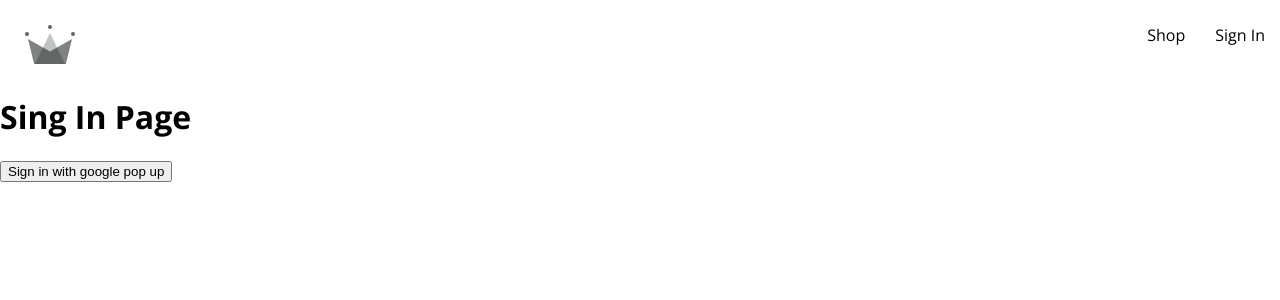
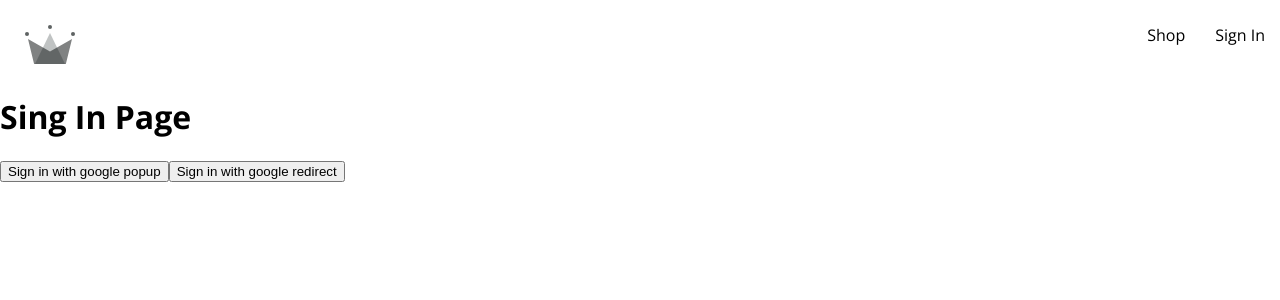
Before and after one commit to emonimran/crown-clothing, a React (Vite) app: page /sign-in in a window 1280 px wide. Shown: the top 300 px of the page. Built offline with nearby package versions, Linux system fonts and the light colour scheme.

Commit message:
signin with redirect added

```diff
--- a/index.html
+++ b/index.html
@@ -10,7 +10,7 @@
       href="https://fonts.googleapis.com/css2?family=Open+Sans:wght@300;400;500;600;700;800&display=swap"
       rel="stylesheet"
     />
-    <title>Vite + React</title>
+    <title>Crown Clothing</title>
   </head>
   <body>
     <div id="root"></div>
--- a/src/routes/sign-in/sign-in.component.jsx
+++ b/src/routes/sign-in/sign-in.component.jsx
@@ -1,18 +1,37 @@
+import { useEffect } from "react";
+import { getRedirectResult } from "firebase/auth";
+
 import {
+  auth,
   signInWithGooglePopup,
+  signInWithGoogleRedirect,
   createUserDocumentFromAuth,
 } from "../../utils/firebase/firebase.utils";
 
 const SignIn = () => {
+  useEffect(() => {
+    const handleRedirectResult = async () => {
+      const response = await getRedirectResult(auth);
+      if (response) {
+        await createUserDocumentFromAuth(response.user);
+      }
+    };
+
+    handleRedirectResult();
+  }, []);
+
   const logGoogleUser = async () => {
     const { user } = await signInWithGooglePopup();
-    createUserDocumentFromAuth(user);
-    console.log(user);
+    await createUserDocumentFromAuth(user);
   };
+
   return (
     <div>
       <h1>Sing In Page</h1>
-      <button onClick={logGoogleUser}>Sign in with google pop up</button>
+      <button onClick={logGoogleUser}>Sign in with google popup</button>
+      <button onClick={signInWithGoogleRedirect}>
+        Sign in with google redirect
+      </button>
     </div>
   );
 };
--- a/src/utils/firebase/firebase.utils.js
+++ b/src/utils/firebase/firebase.utils.js
@@ -19,14 +19,15 @@
 
 const firebaseApp = initializeApp(firebaseConfig);
 
-const provider = new GoogleAuthProvider();
+const googleProvider = new GoogleAuthProvider();
 
-provider.setCustomParameters({
+googleProvider.setCustomParameters({
   prompt: "select_account",
 });
 
 export const auth = getAuth();
-export const signInWithGooglePopup = () => signInWithPopup(auth, provider);
+export const signInWithGooglePopup = () => signInWithPopup(auth, googleProvider);
+export const signInWithGoogleRedirect = () => signInWithRedirect(auth, googleProvider)
 
 export const db = getFirestore();
 
```
